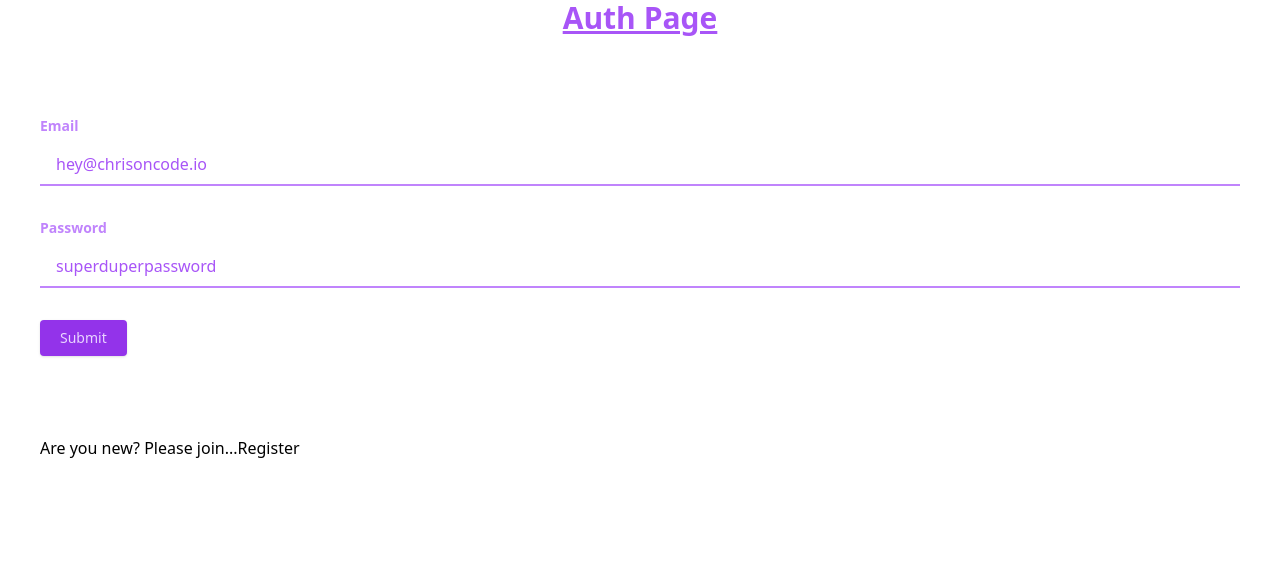
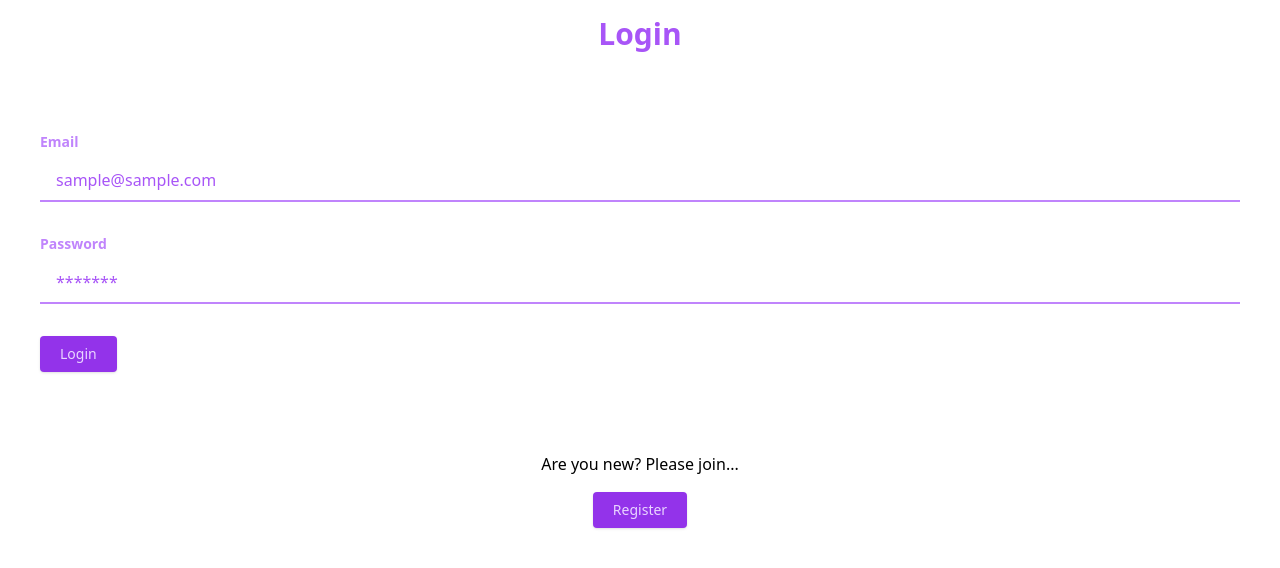
Before and after one commit to nailfurkanacar/authentication-with-firebase-config, a React (Create React App) app: page / in a window 1280 px wide. Shown: the top 568 px of the page. Built offline with nearby package versions, Linux system fonts and the light colour scheme.

Commit message:
Updated: Auth page

```diff
--- a/src/components/Login/index.js
+++ b/src/components/Login/index.js
@@ -30,7 +30,7 @@ const Login = () => {
           type="text"
           name="email"
           id="email"
-          placeholder="hey@chrisoncode.io"
+          placeholder="sample@sample.com"
           className={`block w-full bg-transparent outline-none border-b-2 py-2 px-4  placeholder-purple-500 focus:bg-purple-600 ${
             errors?.email
               ? "text-red-300 border-red-400"
@@ -59,7 +59,7 @@ const Login = () => {
           type="password"
           name="password"
           id="password"
-          placeholder="superduperpassword"
+          placeholder="*******"
           className={`block w-full bg-transparent outline-none border-b-2 py-2 px-4 text-purple-200 focus:bg-purple-600 placeholder-purple-500 ${
             errors?.password ? "border-red-400" : "border-purple-400"
           }`}
@@ -75,7 +75,7 @@ const Login = () => {
       </div>
 
       <button className="inline-block bg-purple-600 text-purple-200 rounded shadow py-2 px-5 text-sm">
-        Submit
+        Login
       </button>
     </form>
   );
--- a/src/containers/AuthPage/index.js
+++ b/src/containers/AuthPage/index.js
@@ -10,9 +10,10 @@ const AuthPage = () => {
   };
   return (
     <div className="px-10">
-      <h1 className="text-3xl flex justify-center font-bold underline text-purple-500">
-        Auth Page
+      <h1 className="text-3xl flex justify-center font-bold  text-purple-500 mt-4">
+        {hasAccount ? "Login" : "Be register with your mail and password"}
       </h1>
+
       {hasAccount ? (
         <div className="py-20 ">
           <Login />
@@ -23,17 +24,18 @@ const AuthPage = () => {
         </div>
       )}
 
-      {hasAccount ? (
-        <div className="flex flex-row">
-          <p>Are you new? Please join...</p>
-          <button onClick={handleSetHasAccount}>Register</button>
+      <div className="flex flex-col items-center">
+        <p>
+          {hasAccount
+            ? "Are you new? Please join..."
+            : "Have you already have account? Please login..."}
+        </p>
+        <div className="m-4 inline-block bg-purple-600 text-purple-200 rounded shadow py-2 px-5 text-sm">
+          <button onClick={handleSetHasAccount}>
+            {hasAccount ? "Register" : "Login"}
+          </button>
         </div>
-      ) : (
-        <div className="flex  flex-row">
-          <p>Have you already have account? Please login...</p>
-          <button onClick={handleSetHasAccount}>Login</button>
-        </div>
-      )}
+      </div>
     </div>
   );
 };
```
